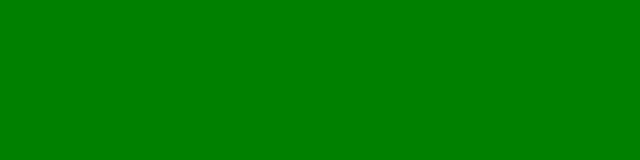
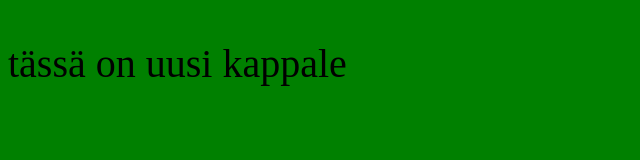
Before and after one commit to trrahi/GIT_TESTI_1, a plain HTML site: page index.html in a window 1280 px wide. Shown: the whole page, without its empty margins (0-640 px from the left). Drawn offline with Linux system fonts and the light colour scheme.

Commit message:
uusi kappale lisätty

```diff
--- a/index.html
+++ b/index.html
@@ -8,6 +8,7 @@
 </head>
 <body>
  <title>Ensimmäinen remote muokkaus</title>
+ <p>tässä on uusi kappale</p>
 </body>
 
 </html>
```
